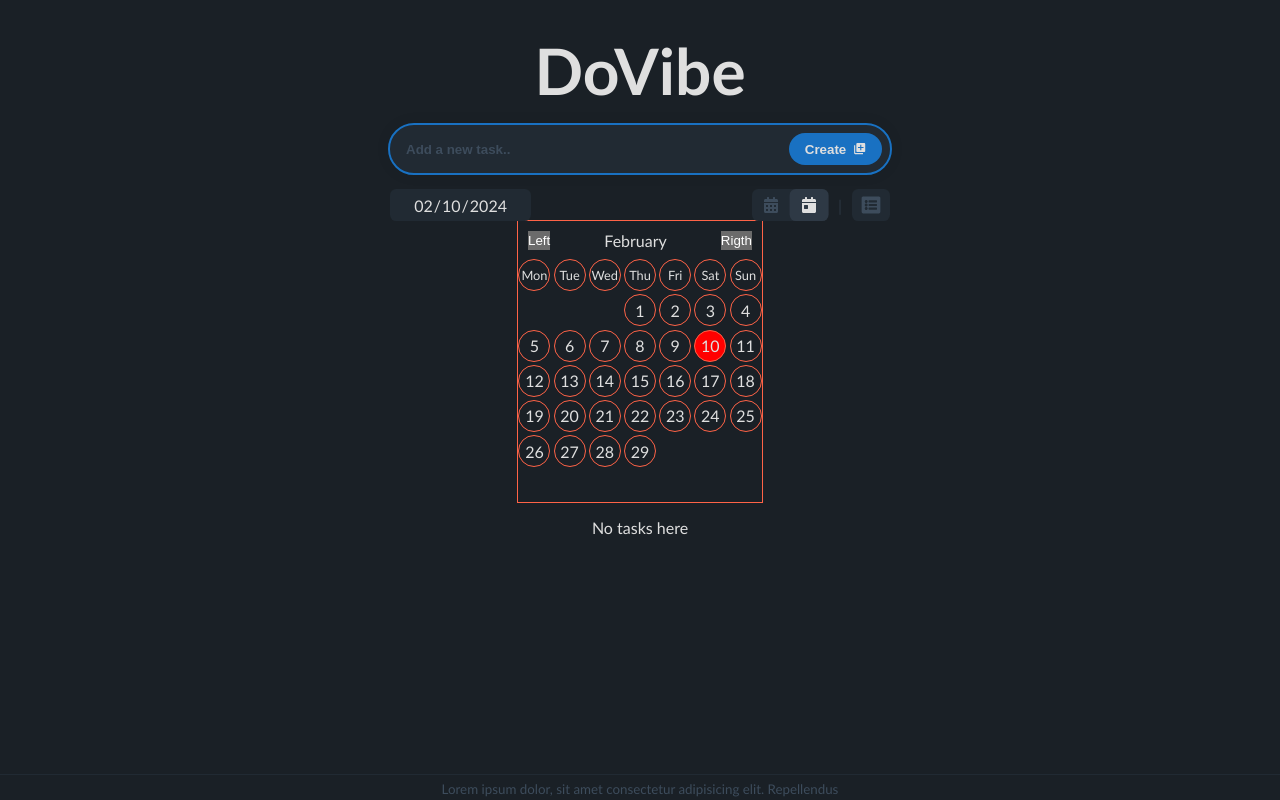
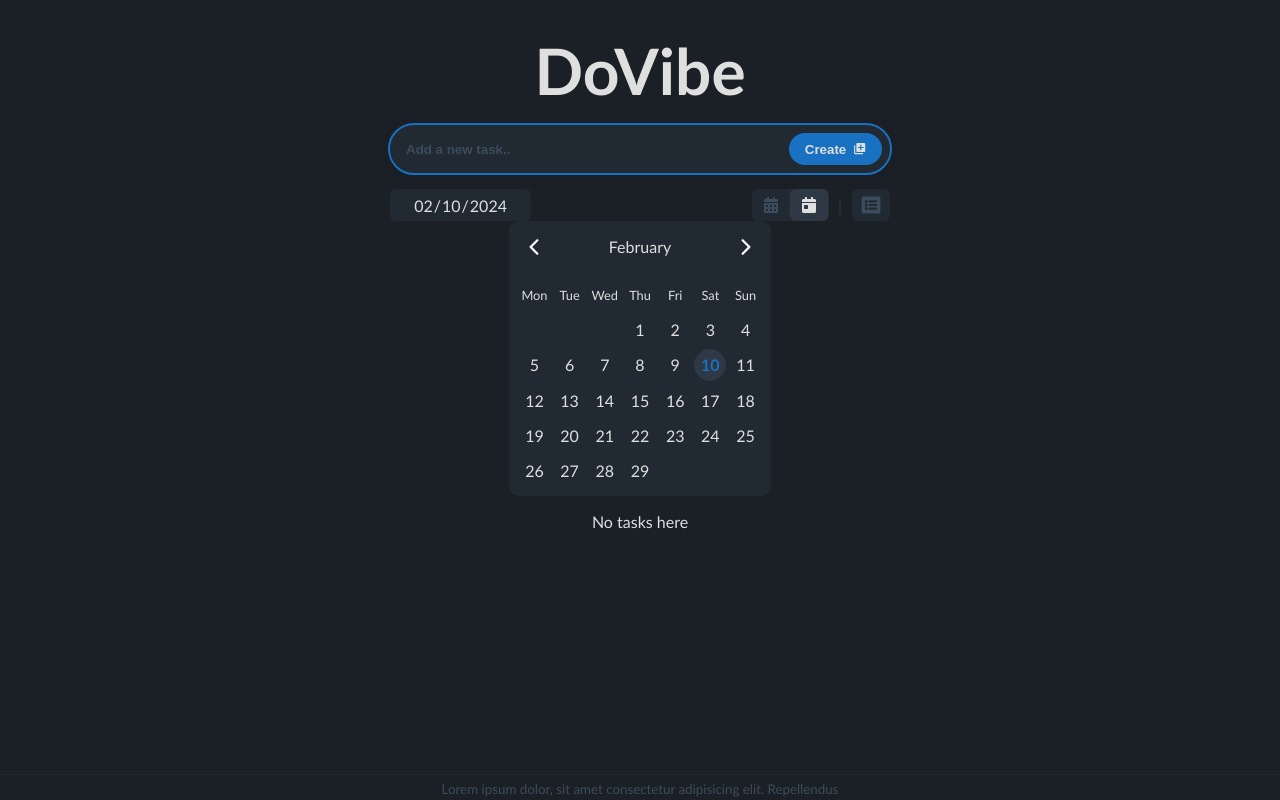
Before and after one commit to iNikAnn/DoVibe, a React (Create React App) app: page / in a window 1280 px wide. Built offline with nearby package versions, Linux system fonts and the light colour scheme; the HTML template or start-up script is replaced by a standard one.

Commit message:
New: Improved DatePicker with Basic Functionality

```diff
--- a/src/components/FiltersBar.jsx
+++ b/src/components/FiltersBar.jsx
@@ -22,6 +22,7 @@ function FiltersBar({ initialDate, onChangeViewMode, setOnlyUncompleted }) {
 						id="date"
 					/>
 				</div>
+
 				<fieldset className={styles.fieldset}>
 					<div className={styles.viewModeWrapper}>
 						<input
@@ -36,6 +37,7 @@ function FiltersBar({ initialDate, onChangeViewMode, setOnlyUncompleted }) {
 							{/* <span>All</span> */}
 							<FaCalendarAlt />
 						</label>
+
 						<input
 							className={styles.inputToday}
 							type="radio"
@@ -48,9 +50,12 @@ function FiltersBar({ initialDate, onChangeViewMode, setOnlyUncompleted }) {
 							{/* <span>Day</span> */}
 							<FaCalendarDay />
 						</label>
+
 						<div className={styles.activeViewMode}></div>
 					</div>
+
 					<span className={styles.separator}>|</span>
+
 					<input
 						type="checkbox"
 						name=""
@@ -64,9 +69,9 @@ function FiltersBar({ initialDate, onChangeViewMode, setOnlyUncompleted }) {
 				</fieldset>
 			</div>
 
-			<DatePicker onPickDate={onChangeViewMode} />
+			<DatePicker initialDate={initialDate} onPickDate={onChangeViewMode} />
 		</>
-	)
+	);
 }
 
 export default FiltersBar;
--- a/src/components/datepicker/DatePicker.jsx
+++ b/src/components/datepicker/DatePicker.jsx
@@ -6,10 +6,14 @@ import { Fragment, useState, useEffect } from 'react';
 // components
 import DatePickerCell from './DatePickerCell';
 
-function DatePicker({ onPickDate }) {
+// icons
+import { IoIosArrowForward } from "react-icons/io";
+
+function DatePicker({ initialDate, onPickDate }) {
 	const now = new Date();
 	const [year, setYear] = useState(now.getFullYear());
 	const [month, setMonth] = useState(now.getMonth());
+	const [day, setDay] = useState(now.getDate());
 	const [monthName, setMonthName] = useState(now.toLocaleString('default', { month: 'long' }));
 	const days = new Date(year, month + 1, 0).getDate();
 	const shift = new Date(year, month, 0).getDay();
@@ -32,36 +36,37 @@ function DatePicker({ onPickDate }) {
 	};
 
 	const handleChangeDate = (newDate) => {
+		setDay(newDate.getDate());
 		onPickDate(newDate);
 	};
 
 	return (
 		<div className={styles.datePicker}>
 			<div className={styles.monthControl}>
-				<button onClick={() => handleChangeMonth('back')}>Left</button>
+				<button onClick={() => handleChangeMonth('back')}><IoIosArrowForward /></button>
 				<span>{monthName}</span>
-				<button onClick={() => handleChangeMonth('forward')}>Rigth</button>
+				<button onClick={() => handleChangeMonth('forward')}><IoIosArrowForward /></button>
 			</div>
 
 			<div className={styles.days}>
-				{[...weekDays, ...Array(shift).fill(null), ...Array(days).fill('day')].map((day, index) =>
+				{[...weekDays, ...Array(shift).fill(null), ...Array(days).fill('day')].map((el, index) =>
 					<Fragment key={'fragment' + index}>
-						{
-							index <= 6
-								// ? <small className={`${styles.cell} ${styles.weekDay}`}>{day}</small>
-								? <DatePickerCell key={'weekDay' + day} text={day} className={'weekDay'} />
-								: day === null
-									? <div key={'shift' + index} />
-									// : <div className={`${styles.cell} ${styles.day}`}>{index - 6 - shift}</div>
-									: <DatePickerCell
-										key={'day' + (index - 6 - shift)}
-										text={index - 6 - shift}
-										className={'day'}
-										year={year}
-										month={month}
-										onClick={handleChangeDate}
-									/>
-						}
+						{index <= 6 ? (
+							<DatePickerCell key={`weekDay${el}`} text={el} className="weekDay" />
+						) : el === 'day' ? (
+							<DatePickerCell
+								key={`day${index - 6 - shift}`}
+								text={index - 6 - shift}
+								className="day"
+								initialDate={initialDate}
+								year={year}
+								month={month}
+								day={day}
+								onClick={handleChangeDate}
+							/>
+						) : (
+							<div key={`shift${index}`} />
+						)}
 					</Fragment>
 				)}
 			</div>
--- a/src/components/datepicker/DatePickerCell.jsx
+++ b/src/components/datepicker/DatePickerCell.jsx
@@ -1,18 +1,35 @@
 import styles from '../../css/DatePickerCell.module.css';
 
 // react
-import { useState } from 'react';
+import { useEffect, useState } from 'react';
 
-function DatePickerCell({ text, className, year, month, onClick }) {
+function DatePickerCell({ initialDate, text, className, year, month, day, onClick }) {
+	const [isSelected, setIsSelected] = useState(false);
+
 	const [isToday, setIsToday] = useState(() => {
 		const now = new Date();
 		const currentDate = new Date(year, month, text);
 		return now.toDateString() === currentDate.toDateString();
 	});
 
+	const [hasUncompletedTodos, setHasUncompletedTodos] = useState(() => {
+
+	});
+
+	useEffect(() => {
+		setIsSelected(() => {
+			if (className === 'weekDay') return false;
+
+			const currentDate = new Date(initialDate);
+			const selectedDate = new Date(year, month, text);
+
+			return selectedDate.toDateString() === currentDate.toDateString();
+		});
+	}, [day]);
+
 	return (
 		<div
-			className={`${styles.cell} ${styles[className]} ${isToday ? styles.today : ''}`}
+			className={`${styles.cell} ${styles[className]} ${isToday ? styles.today : ''} ${isSelected ? styles.selected : ''} ${hasUncompletedTodos ? styles.highlight : ''}`}
 			onClick={() => onClick(new Date(year, month, text))}
 		>
 			{text}
--- a/src/css/DatePicker.module.css
+++ b/src/css/DatePicker.module.css
@@ -1,17 +1,46 @@
 .datePicker {
-	outline: 1px solid tomato;
+	/* outline: 1px solid tomato; */
 	display: inline-block;
+	background-color: var(--bg-color-secondary);
+	border-radius: 0.6rem;
+	padding: 0.6rem;
 }
 
 .monthControl {
 	display: flex;
+	align-items: center;
 	justify-content: space-between;
-	padding: 0.6rem;
+	/* padding: 0.6rem; */
+	margin-bottom: 1rem;
+}
+
+.monthControl button {
+	width: 2rem;
+	height: 2rem;
+	display: flex;
+	align-items: center;
+	justify-content: center;
+	background-color: unset;
+	border-radius: 50%;
+}
+
+.monthControl button:hover {
+	background-color: var(--bg-color-tertiary);
+}
+
+.monthControl button svg {
+	width: 75%;
+	height: 75%;
+}
+
+/* left button svg */
+.monthControl button:first-child svg {
+	transform: rotate(180deg);
 }
 
 .days {
 	display: grid;
 	grid-template-columns: repeat(7, 2rem);
-	grid-template-rows: repeat(7, 2rem);
+	grid-template-rows: repeat(6, 2rem);
 	gap: 0.2rem;
 }
--- a/src/css/DatePickerCell.module.css
+++ b/src/css/DatePickerCell.module.css
@@ -1,5 +1,6 @@
 .cell {
-	border: 1px solid tomato;
+	/* border: 1px solid tomato; */
+	position: relative;
 	display: flex;
 	align-items: center;
 	justify-content: center;
@@ -18,6 +19,24 @@
 }
 
 .today {
-	color: var(--text-color-primary);
-	background-color: red;
+	color: var(--accent-color);
+	font-weight: 600;
 }
+
+.selected {
+	background-color: var(--bg-color-tertiary);
+}
+
+.highlight::after {
+	content: '';
+	position: absolute;
+	left: 50%;
+	bottom: 0;
+	transform: translate(-50%, -100%);
+
+	width: 0.2rem;
+	height: 0.2rem;
+
+	background-color: var(--accent-color);
+	border-radius: 50%;
+}
```
